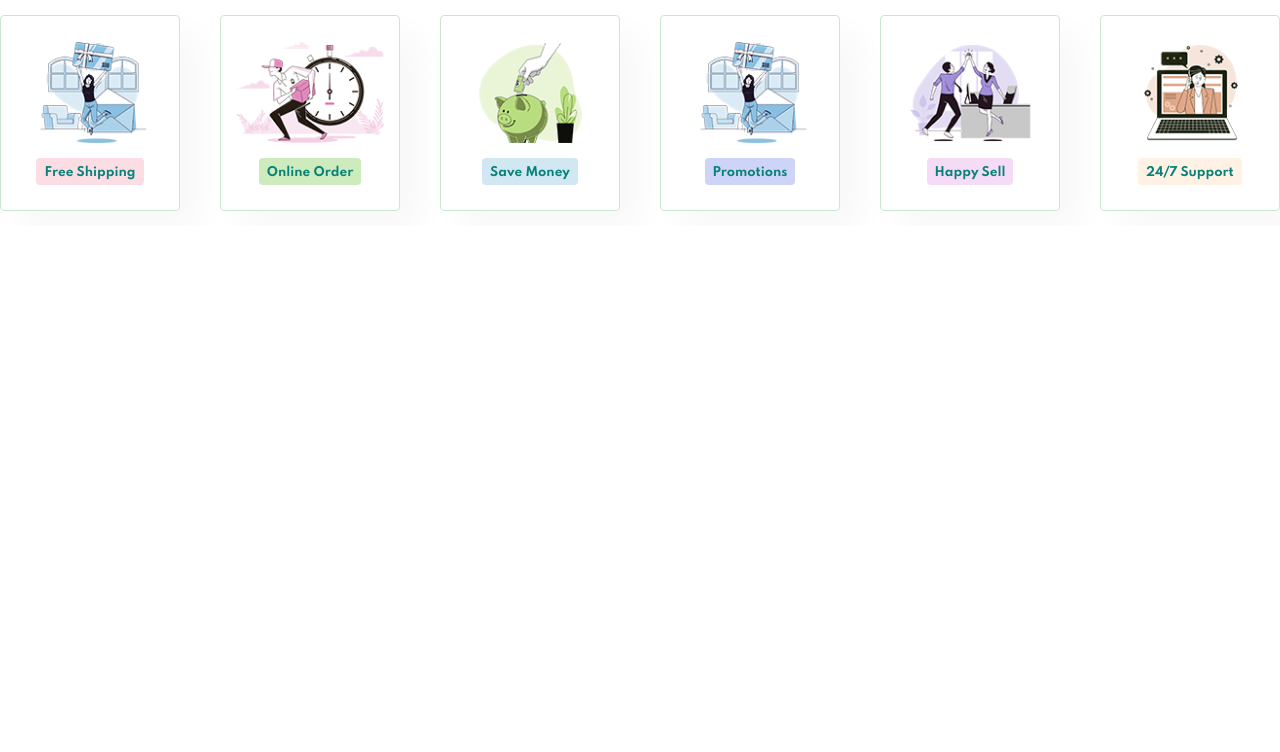
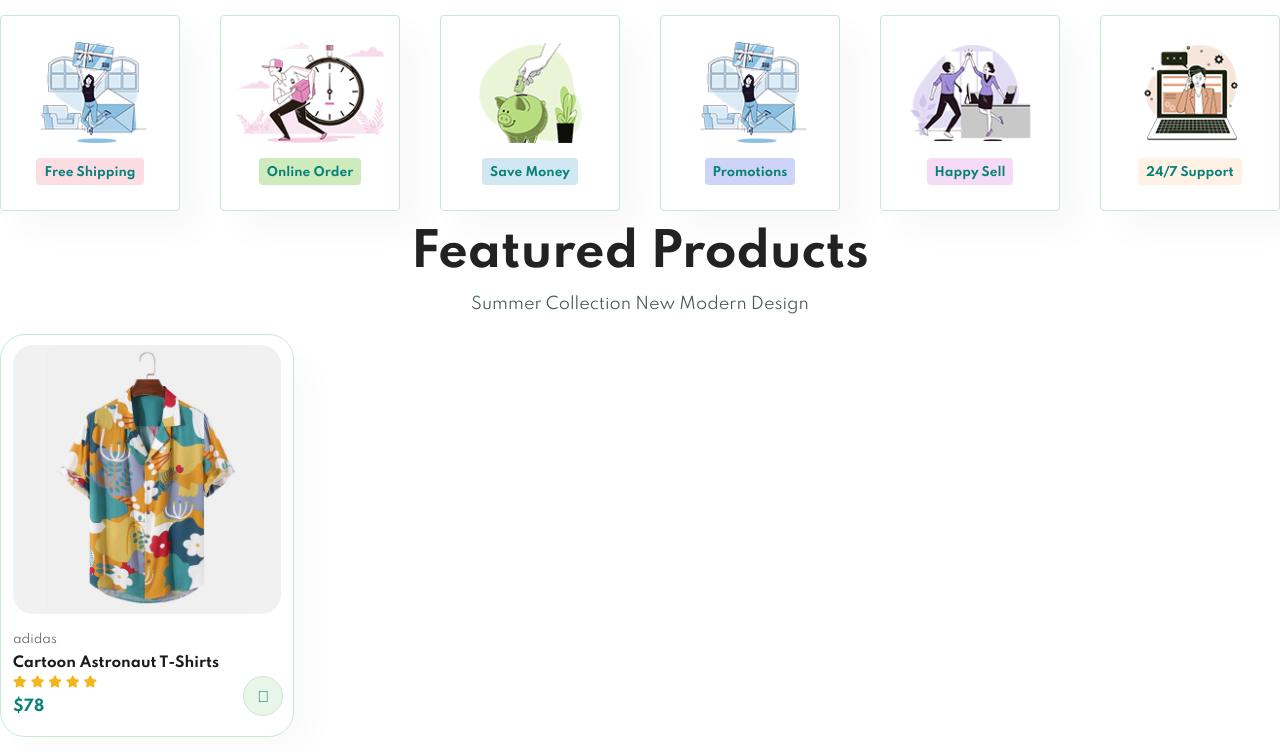
Before and after one commit to SairaBeg/EcommerceWebsite, a plain HTML site: page index.html in a window 1280 px wide. Shown: the part 805-1557 px from the top of the page. Before the commit the page ends 1031 px from the top, so only its background shows below. Drawn offline with Linux system fonts and the light colour scheme.

Commit message:
First product card completed

```diff
--- a/index.html
+++ b/index.html
@@ -3,12 +3,16 @@
   <head>
     <meta charset="UTF-8" />
     <meta name="viewport" content="width=device-width, initial-scale=4.0" />
-    <title>Ecommerce Website</title>
+    <title>E-Commerce Website</title>
     <link rel="stylesheet" href="styles.css" />
     <link
       rel="stylesheet"
       href="https://cdnjs.cloudflare.com/ajax/libs/font-awesome/6.4.2/css/all.min.css"
       referrerpolicy="no-referrer"
+    />
+    <link
+      rel="stylesheet"
+      href="https://pro.fontawesome.com/releases/v5.10.0/css/all.css"
     />
   </head>
   <body>
@@ -63,5 +67,26 @@
         <h6>24/7 Support</h6>
       </div>
     </section>
+    <section id="product1">
+      <h2>Featured Products</h2>
+      <p>Summer Collection New Modern Design</p>
+      <div class="pro">
+        <img src="img/products/f1.jpg" alt="" />
+        <div class="des">
+          <span>adidas</span>
+          <h5>Cartoon Astronaut T-Shirts</h5>
+          <div class="star">
+            <i class="fas fa-star"></i>
+            <i class="fas fa-star"></i>
+            <i class="fas fa-star"></i>
+            <i class="fas fa-star"></i>
+            <i class="fas fa-star"></i>
+          </div>
+          <h4>$78</h4>
+        </div>
+        <a href="#"><i class="fal fa-shopping-cart cart"></i></a>
+      </div>
+    </section>
+    <script src="script.js"></script>
   </body>
 </html>
--- a/styles.css
+++ b/styles.css
@@ -156,3 +156,62 @@ body {
 #feature .fe-box:nth-child(6) h6 {
   background-color: #fff2e5;
 }
+#product1 {
+  text-align: center;
+}
+#product1 .pro {
+  width: 23%;
+  min-width: 250px;
+  padding: 10px 12px;
+  border: 1px solid #cce7d0;
+  border-radius: 25px;
+  cursor: pointer;
+  box-shadow: 20px 20px 30px rgba(0, 0, 0, 0.02);
+  margin: 15px 0;
+  transition: 0.2 ease;
+  position: relative;
+}
+#product1 .pro:hover {
+  box-shadow: 20px 20px 30px rgba(0, 0, 0, 0.06);
+}
+#product1 .pro img {
+  width: 100%;
+  border-radius: 20px;
+}
+
+#product1 .pro .des {
+  text-align: start;
+  padding: 10px 0;
+}
+#product1 .pro .des span {
+  color: #606063;
+  font-size: 12px;
+}
+#product1 .pro .des h5 {
+  padding-top: 7px;
+  color: #1a1a1a;
+  font-size: 14px;
+}
+#product1 .pro .des i {
+  font-size: 12px;
+  color: rgb(243, 181, 25);
+}
+#product1 .pro .des h4 {
+  padding-top: 7px;
+  font-size: 15px;
+  font-weight: 700;
+  color: #088178;
+}
+#product1 .pro .cart {
+  width: 40px;
+  height: 40px;
+  line-height: 40px;
+  border-radius: 50px;
+  background-color: #e8f6ea;
+  font-weight: 500;
+  color: #088178;
+  border: 1px solid #cce7d0;
+  position: absolute;
+  bottom: 20px;
+  right: 10px;
+}
```
